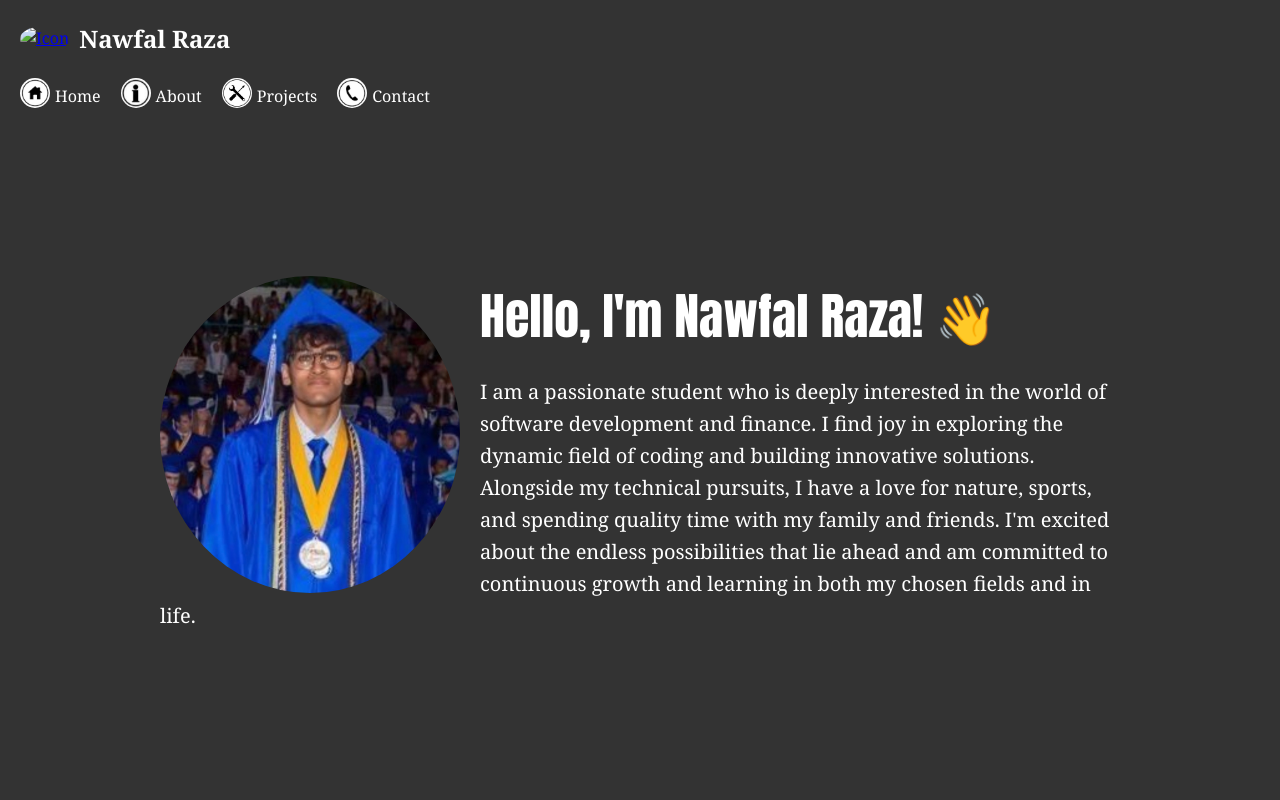
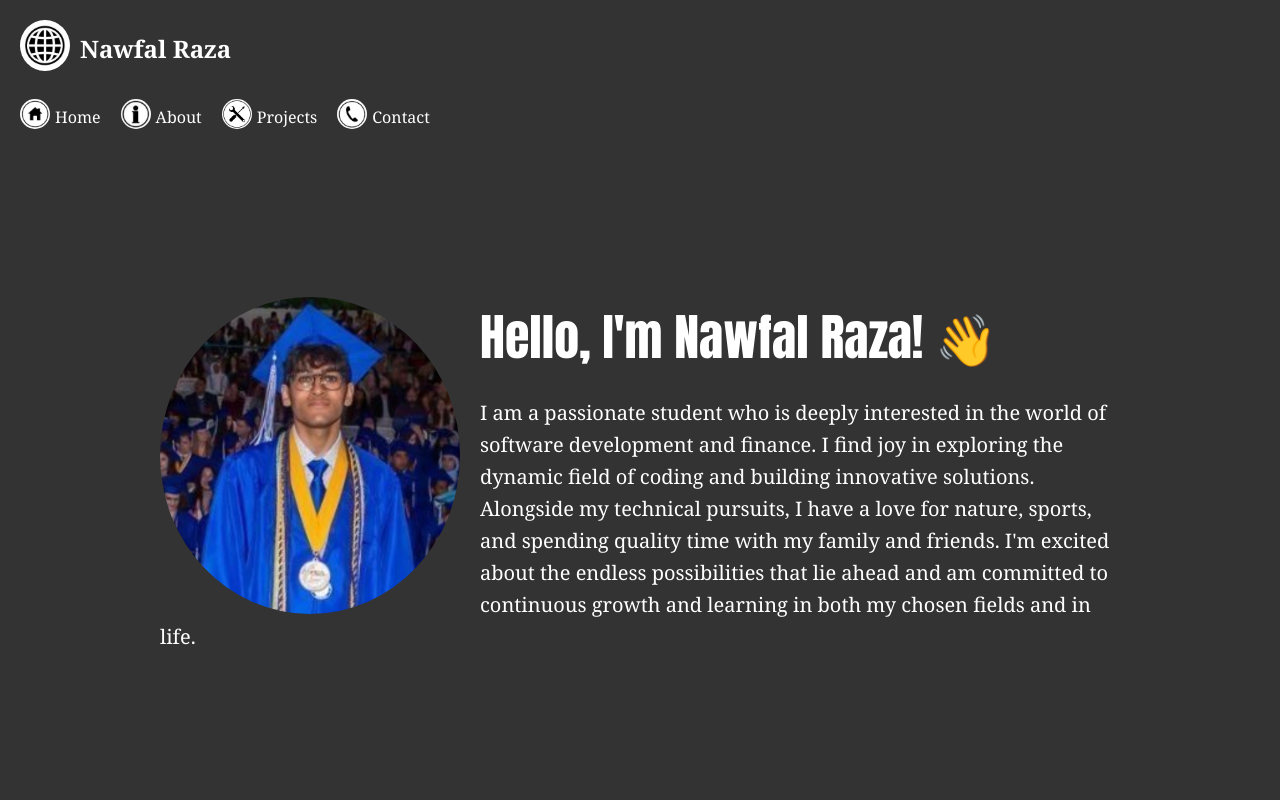
Before and after one commit to nraza1/nraza_website, a plain HTML site: page index.html in a window 1280 px wide. Shown: the top 800 px of the page. Drawn offline with Linux system fonts and the light colour scheme; files whose address does not match are found by name.

Commit message:
Update index.html

```diff
--- a/index.html
+++ b/index.html
@@ -10,7 +10,7 @@
     <header>
         <div class="header-left">
             <a href="#home">
-                <img class="icon-img" src="images_copy/globe.jpg" alt="Icon">
+                <img class="icon-img" src="globe.jpg" alt="Icon">
             </a>
           <h1>Nawfal Raza</h1>
         </div>
```
